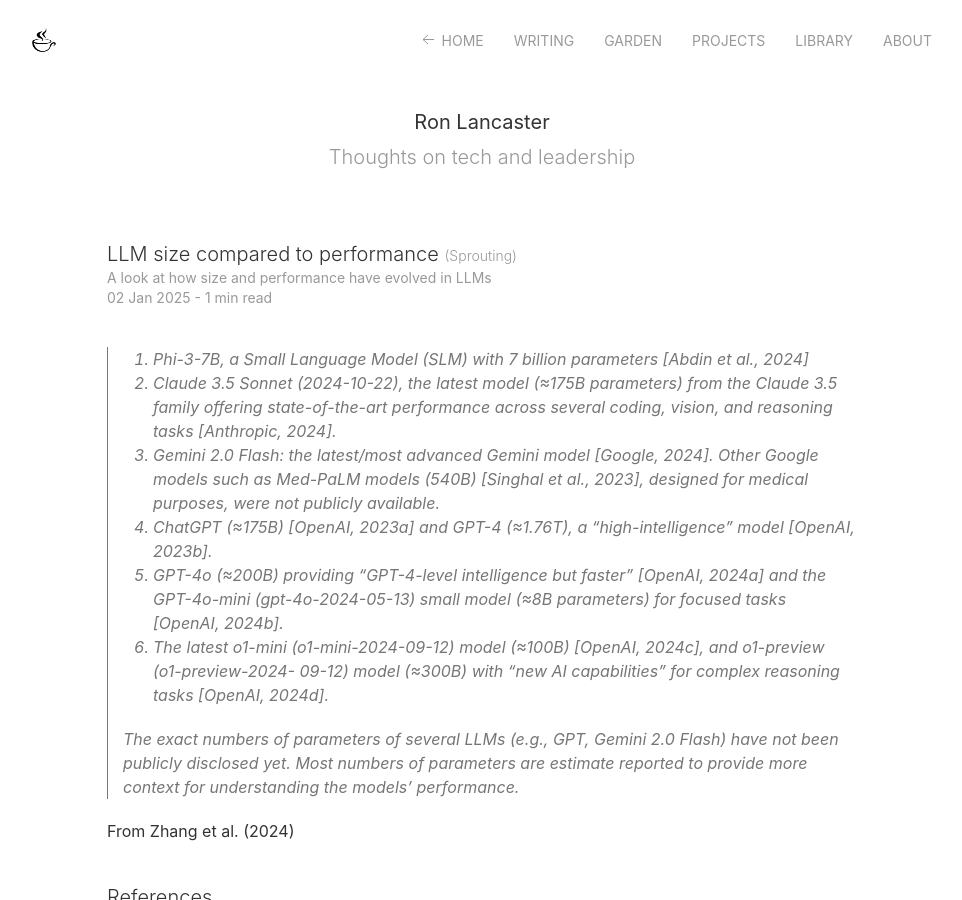
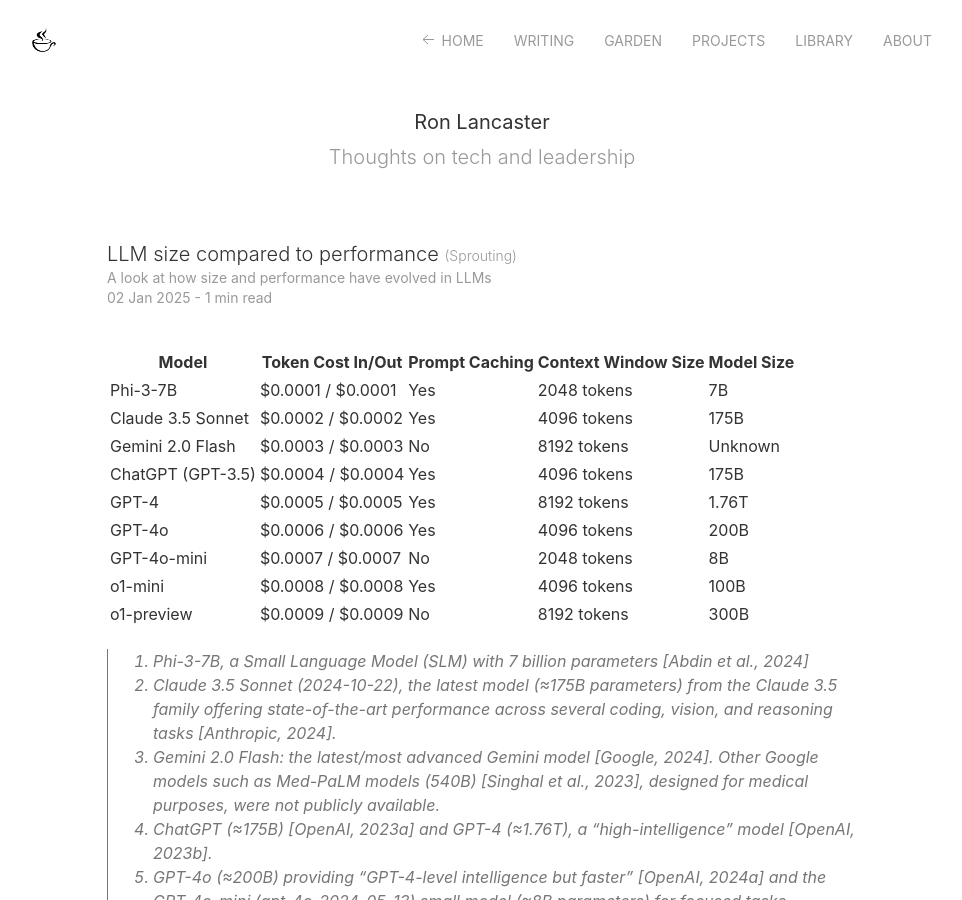
Before and after one commit to nyvyn/nyvyn.github.io, a Jekyll site: the page built from _notes/llm-size-vs-performance.markdown, in a window 1280 px wide and 900 px high. Shown: the whole window, without its empty margins (158-1120 px from the left). Built offline with Jekyll 4.4.1, drawn with Linux system fonts in a browser that asks for light colours; nearby versions of some CDN libraries.

Commit message:
docs: Update documentation with model comparison table and details

```diff
--- a/_notes/llm-size-vs-performance.markdown
+++ b/_notes/llm-size-vs-performance.markdown
@@ -30,6 +30,17 @@
 ---
 
 
+| Model                | Token Cost In/Out | Prompt Caching | Context Window Size | Model Size |
+|----------------------|-------------------|----------------|---------------------|------------|
+| Phi-3-7B             | $0.0001 / $0.0001 | Yes            | 2048 tokens         | 7B         |
+| Claude 3.5 Sonnet    | $0.0002 / $0.0002 | Yes            | 4096 tokens         | 175B       |
+| Gemini 2.0 Flash     | $0.0003 / $0.0003 | No             | 8192 tokens         | Unknown    |
+| ChatGPT (GPT-3.5)    | $0.0004 / $0.0004 | Yes            | 4096 tokens         | 175B       |
+| GPT-4                | $0.0005 / $0.0005 | Yes            | 8192 tokens         | 1.76T      |
+| GPT-4o               | $0.0006 / $0.0006 | Yes            | 4096 tokens         | 200B       |
+| GPT-4o-mini          | $0.0007 / $0.0007 | No             | 2048 tokens         | 8B         |
+| o1-mini              | $0.0008 / $0.0008 | Yes            | 4096 tokens         | 100B       |
+| o1-preview           | $0.0009 / $0.0009 | No             | 8192 tokens         | 300B       |
 
 > 1. Phi-3-7B, a Small Language Model (SLM) with 7 billion parameters [Abdin et al., 2024]
 > 2. Claude 3.5 Sonnet (2024-10-22), the latest model (≈175B parameters) from the Claude 3.5 family offering
```
